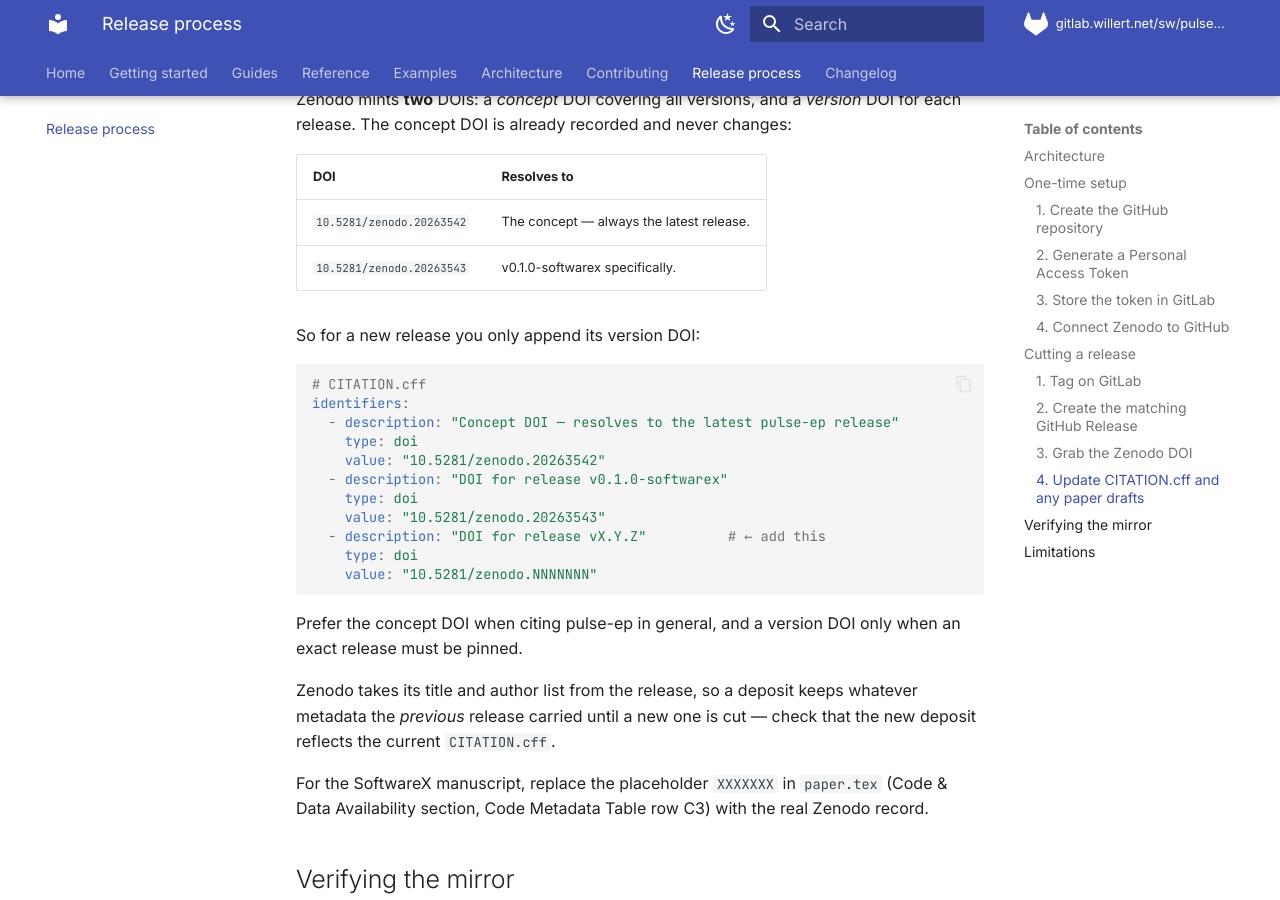
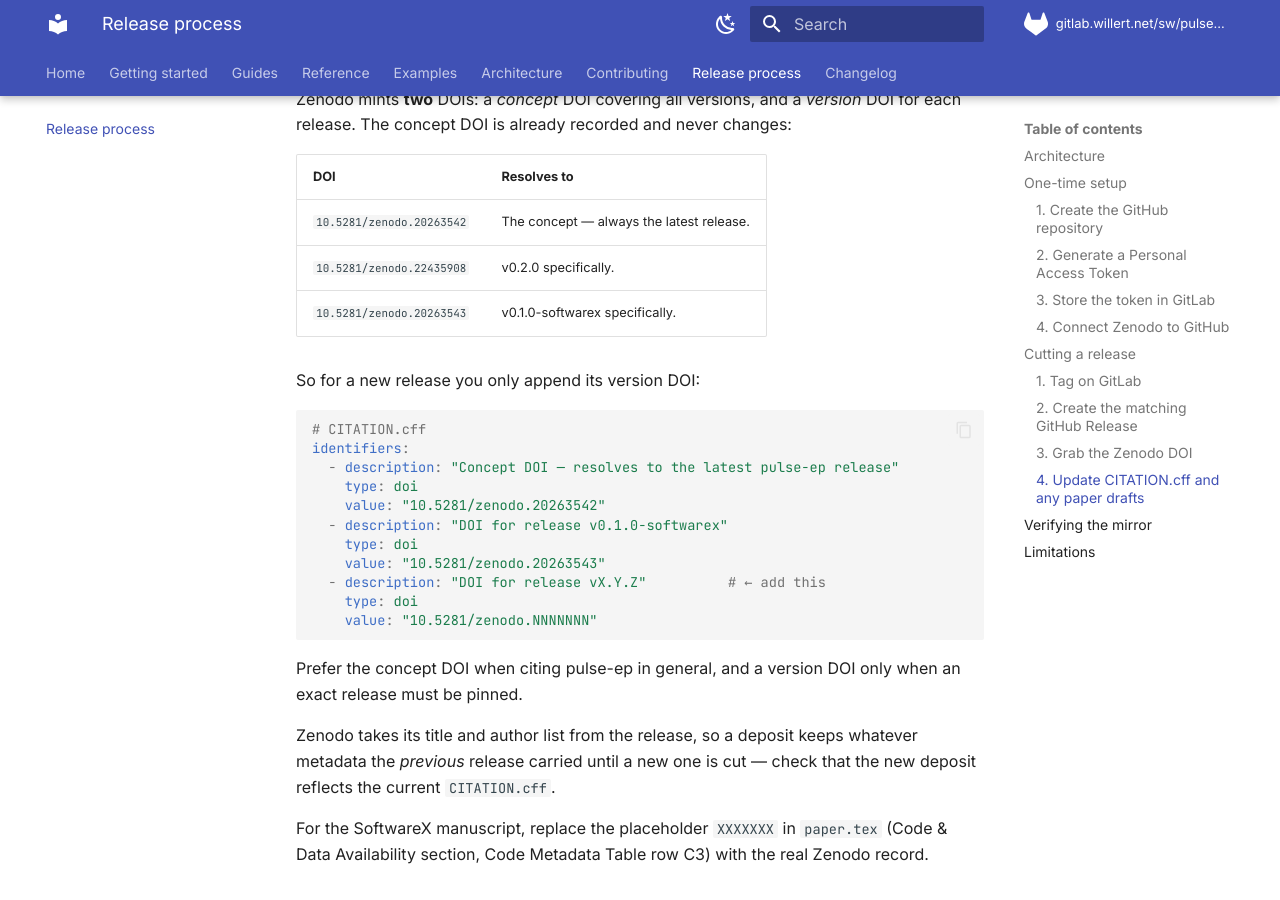
Before and after one commit to swillert/pulse-ep, an MkDocs documentation site: the page built from docs/release-process.md, in a window 1280 px wide and 900 px high, scrolled down 2648 px. Built offline with MkDocs 1.6.1 and Material for MkDocs 9.7.7, drawn with Linux system fonts in a browser that asks for light colours.

Commit message:
Record the v0.2.0 Zenodo DOI
Step 4 of the release process: 10.5281/zenodo.22435908 is the version DOI
for v0.2.0. The concept DOI (...20263542) stays the one to cite in general.

The deposit picked up the multivendor title from this release, so Zenodo no
longer advertises pulse-ep as CARTO-only.

Co-Authored-By: Claude Opus 5 (1M context) <noreply@anthropic.com>
Claude-Session: https://claude.ai/code/session_0166oaMeKcz58NLqnuc6L4Sh

```diff
--- a/docs/release-process.md
+++ b/docs/release-process.md
@@ -119,6 +119,7 @@ never changes:
 | DOI | Resolves to |
 |---|---|
 | `10.5281/zenodo.20263542` | The concept — always the latest release. |
+| `10.5281/zenodo.22435908` | v0.2.0 specifically. |
 | `10.5281/zenodo.20263543` | v0.1.0-softwarex specifically. |
 
 So for a new release you only append its version DOI:
```
Also changed, not shown: 1 other file.
